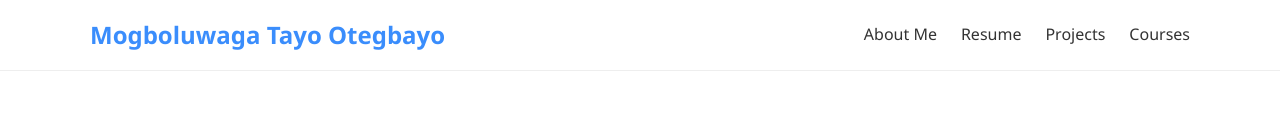
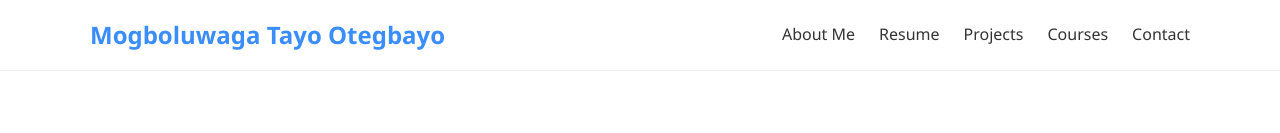
Before and after one commit to TayoOtegbayo/website, a plain HTML site: page index.html in a window 1280 px wide. Shown: the top 133 px of the page. Drawn offline with Linux system fonts and the light colour scheme.

Commit message:
Update index.html

```diff
--- a/index.html
+++ b/index.html
@@ -27,6 +27,7 @@
             <li><a href="./resume.html">Resume</a></li>
             <li><a href="#">Projects</a></li>
             <li><a href="./courses.html">Courses</a></li>
+            <li><a href="./contact.html">Contact</a></li>
           </ul>
         </nav>
       </div>
```
